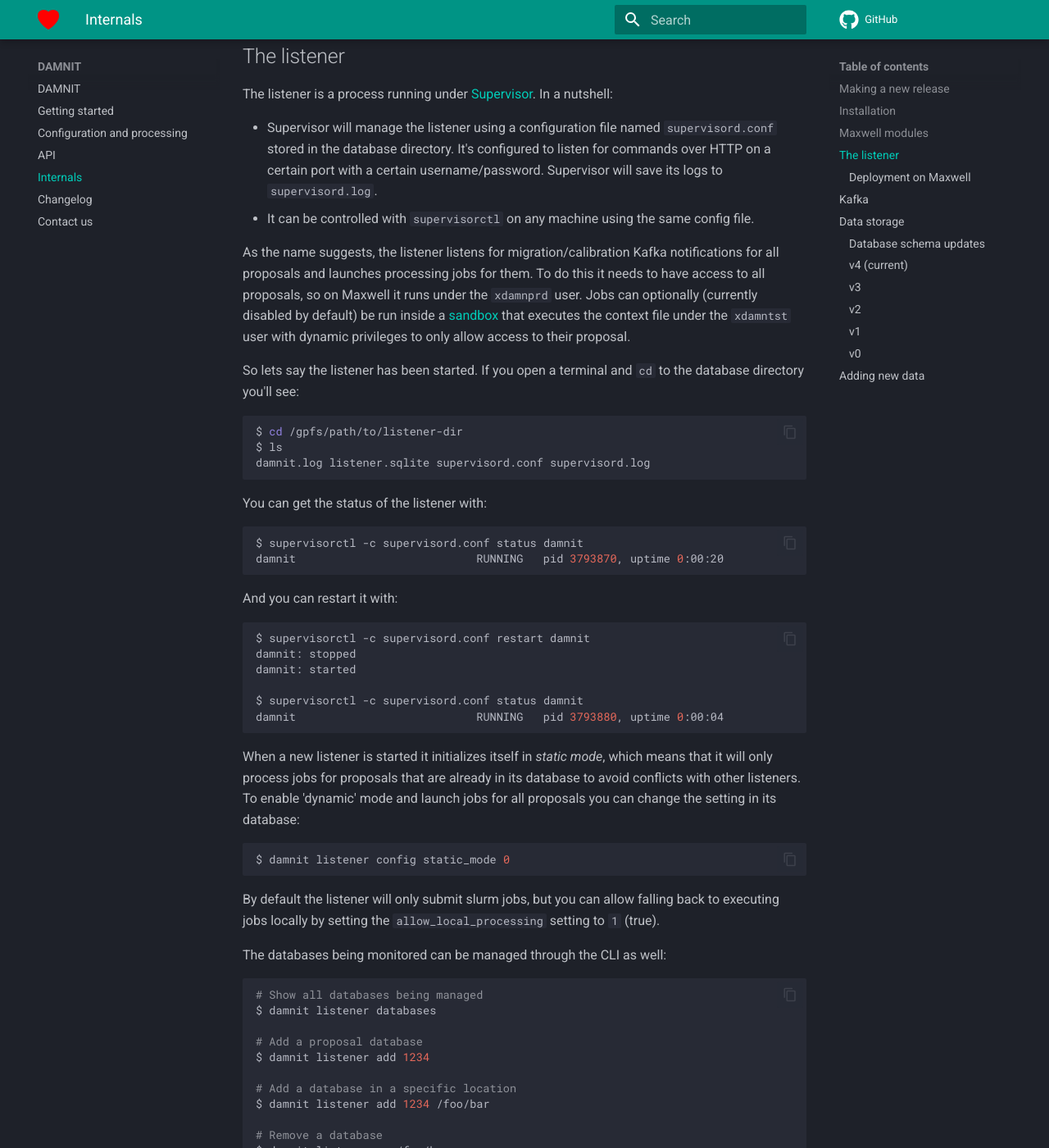
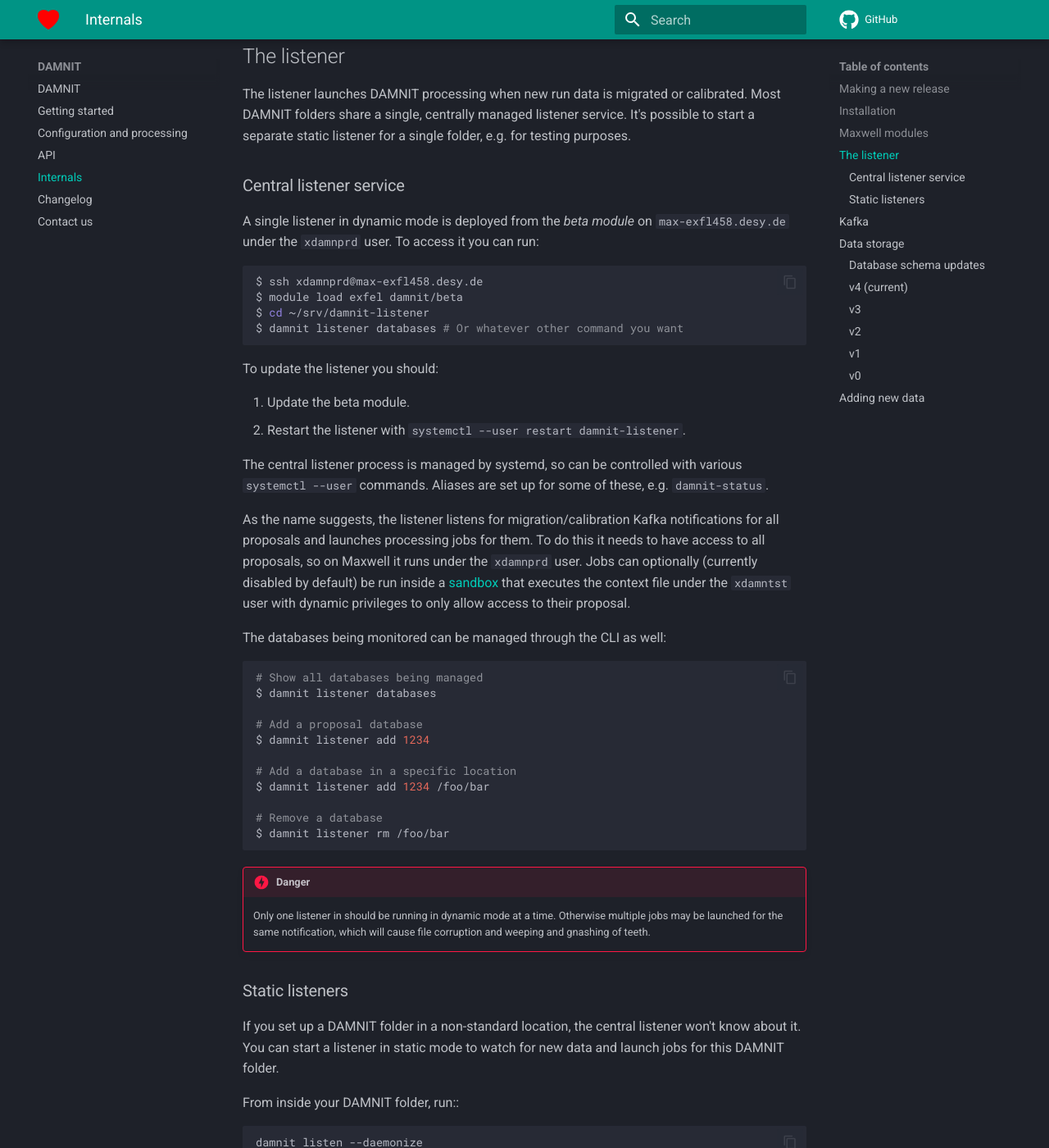
Before and after one commit to European-XFEL/DAMNIT, an MkDocs documentation site: the page built from docs/internals.md, in a window 1280 px wide and 1400 px high, scrolled down 1320 px. Shown: the whole window at 82% size. Built offline with MkDocs 1.6.1 and Material for MkDocs 9.7.7, drawn with Linux system fonts in a browser that asks for light colours; comment, search, counter and statistics services are not loaded; some of the changed text lies outside the part shown.

Commit message:
Update docs about listeners

````diff
--- a/docs/internals.md
+++ b/docs/internals.md
@@ -52,6 +52,72 @@ $ pixi install
 ```
 
 ## The listener
+
+The listener launches DAMNIT processing when new run data is migrated or
+calibrated. Most DAMNIT folders share a single, centrally managed listener
+service. It's possible to start a separate static listener for a single folder,
+e.g. for testing purposes.
+
+### Central listener service
+
+A single listener in dynamic mode is deployed from the *beta module* on
+`max-exfl458.desy.de` under the `xdamnprd` user. To access it you can run:
+```bash
+$ ssh xdamnprd@max-exfl458.desy.de
+$ module load exfel damnit/beta
+$ cd ~/srv/damnit-listener
+$ damnit listener databases # Or whatever other command you want
+```
+
+To update the listener you should:
+
+1. Update the beta module.
+2. Restart the listener with `systemctl --user restart damnit-listener`.
+
+The central listener process is managed by systemd, so can be controlled with
+various `systemctl --user` commands. Aliases are set up for some of these,
+e.g. `damnit-status`.
+
+As the name suggests, the listener listens for migration/calibration Kafka
+notifications for all proposals and launches processing jobs for them. To do
+this it needs to have access to all proposals, so on Maxwell it runs under the
+`xdamnprd` user. Jobs can optionally (currently disabled by default) be run
+inside a [sandbox](https://git.xfel.eu/dataAnalysis/proposal-sandbox) that
+executes the context file under the `xdamntst` user with dynamic privileges to
+only allow access to their proposal.
+
+The databases being monitored can be managed through the CLI as well:
+```bash
+# Show all databases being managed
+$ damnit listener databases
+
+# Add a proposal database
+$ damnit listener add 1234
+
+# Add a database in a specific location
+$ damnit listener add 1234 /foo/bar
+
+# Remove a database
+$ damnit listener rm /foo/bar
+```
+
+!!! danger
+    Only one listener in should be running in dynamic mode at a time. Otherwise
+    multiple jobs may be launched for the same notification, which will cause
+    file corruption and weeping and gnashing of teeth.
+
+### Static listeners
+
+If you set up a DAMNIT folder in a non-standard location, the central listener
+won't know about it. You can start a listener in static mode to watch for new
+data and launch jobs for this DAMNIT folder.
+
+From inside your DAMNIT folder, run::
+
+```bash
+damnit listen --daemonize
+```
+
 The listener is a process running under [Supervisor](http://supervisord.org/). In
 a nutshell:
 
@@ -61,14 +127,6 @@ a nutshell:
   username/password. Supervisor will save its logs to `supervisord.log`.
 - It can be controlled with `supervisorctl` on any machine using the same config
   file.
-
-As the name suggests, the listener listens for migration/calibration Kafka
-notifications for all proposals and launches processing jobs for them. To do
-this it needs to have access to all proposals, so on Maxwell it runs under the
-`xdamnprd` user. Jobs can optionally (currently disabled by default) be run
-inside a [sandbox](https://git.xfel.eu/dataAnalysis/proposal-sandbox) that
-executes the context file under the `xdamntst` user with dynamic privileges to
-only allow access to their proposal.
 
 So lets say the listener has been started. If you open a terminal and `cd` to the
 database directory you'll see:
@@ -94,52 +152,13 @@ $ supervisorctl -c supervisord.conf status damnit
 damnit                           RUNNING   pid 3793880, uptime 0:00:04
 ```
 
-When a new listener is started it initializes itself in _static mode_, which
-means that it will only process jobs for proposals that are already in its
-database to avoid conflicts with other listeners. To enable 'dynamic' mode and
-launch jobs for all proposals you can change the setting in its database:
-```bash
-$ damnit listener config static_mode 0
-```
+The new listener starts in _static mode_ by default, which means that it will
+only process jobs for proposals that are already in its database to avoid
+conflicts with other listeners.
 
 By default the listener will only submit slurm jobs, but you can allow falling
 back to executing jobs locally by setting the `allow_local_processing` setting
 to `1` (true).
-
-The databases being monitored can be managed through the CLI as well:
-```bash
-# Show all databases being managed
-$ damnit listener databases
-
-# Add a proposal database
-$ damnit listener add 1234
-
-# Add a database in a specific location
-$ damnit listener add 1234 /foo/bar
-
-# Remove a database
-$ damnit listener rm /foo/bar
-```
-
-!!! danger
-    Only one listener in should be running in dynamic mode at a time. Otherwise
-    multiple jobs may be launched for the same notification, which will cause
-    file corruption and weeping and gnashing of teeth.
-
-### Deployment on Maxwell
-A single listener in dynamic mode is deployed from the *beta module* on
-`max-exfl458.desy.de` under the `xdamnprd` user. To access it you can run:
-```bash
-$ ssh xdamnprd@max-exfl458.desy.de
-$ module load exfel damnit/beta
-$ cd ~/srv/damnit-listener
-$ damnit listener databases # Or whatever other command you want
-```
-
-To update the listener you should:
-
-1. Update the beta module.
-2. Restart the listener with `supervisorctl -c supervisord.conf restart damnit`.
 
 ## Kafka
 The GUI is updated by Kafka messages sent by the backend. Currently we use
````
